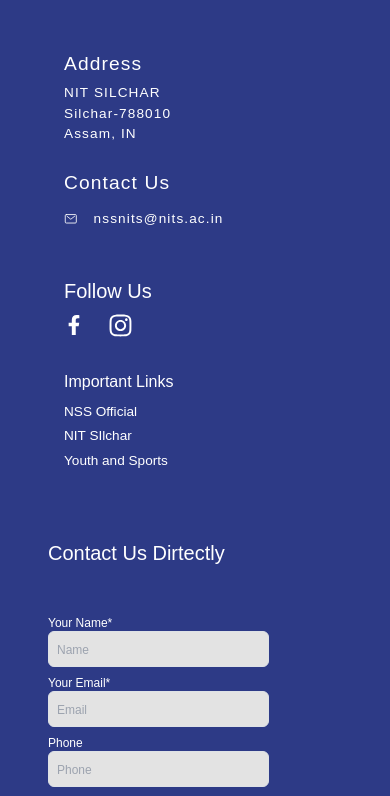
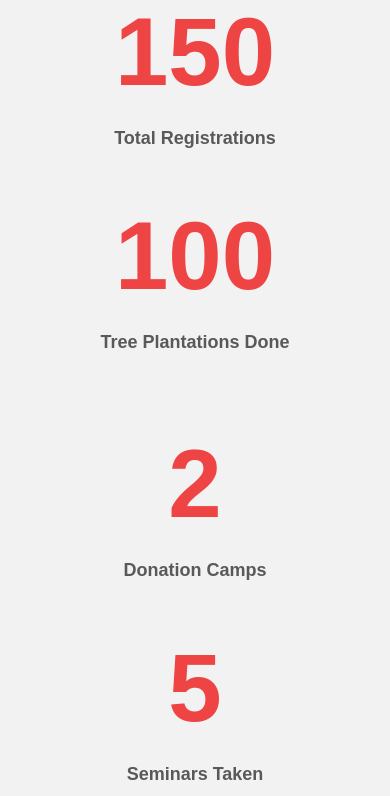
Before and after one commit to Doobiii/project_nss, a React (Create React App) app: page / in a window 390 px wide. Shown: the part 1040-1836 px from the top of the page. Built offline with nearby package versions, Linux system fonts and the light colour scheme.

Commit message:
new section added in home

```diff
--- a/package.json
+++ b/package.json
@@ -43,6 +43,6 @@
   "devDependencies": {
     "@iconify/react": "^4.1.1",
     "react-router-dom": "^6.17.0",
-    "tailwindcss": "^3.4.1"
+    "tailwindcss": "^3.4.3"
   }
 }
--- a/src/components/home/Home.jsx
+++ b/src/components/home/Home.jsx
@@ -2,6 +2,7 @@
 import { Link } from "react-router-dom";
 import { Button } from "react-bootstrap";
 import Hero from "../hero/Hero";
+import "./home.css";
 
 const Home = () => {
   const scrollToTop = () => {
@@ -9,47 +10,80 @@
   };
   return (
     <div>
-      <div className="home-page">
+      <div className='home-page'>
         <Hero />
 
-        <div className="container my-5">
-          <div className="row mx-5">
-            <div className="col-lg-6 d-flex justify-content-center d-none d-lg-flex">
+        <div className='container my-5 '>
+          <div className='row mx-5'>
+            <div className='col-lg-6 d-flex justify-content-center d-none d-lg-flex'>
               <img
-                src="https://res.cloudinary.com/dvm4ovv0x/image/upload/f_auto,q_auto/v1/NSS_HOME/g5avbxb0lgm4ie3sgbfo"
-                className="img-fluid w-55"
-                alt="about img"
+                src='https://res.cloudinary.com/dvm4ovv0x/image/upload/f_auto,q_auto/v1/NSS_HOME/g5avbxb0lgm4ie3sgbfo'
+                className='img-fluid w-55'
+                alt='about img'
               />
             </div>
-            <div className="col-lg-6 d-flex flex-column align-items-center justify-content-center text-center">
-              <h2 className="fs-1 mb-5 text-uppercase fw-bold">About Us</h2>
-              <p className="mb-2 ">
+            <div className='col-lg-6 d-flex flex-column align-items-center justify-content-center text-center'>
+              <h2 className='fs-1 mb-5 text-uppercase fw-bold'>About Us</h2>
+              <p className='mb-2 '>
                 Welcome to the NSS unit of NIT Silchar, where we serve our
                 community through various social initiatives and volunteering
                 activities. Committed to fostering positive change, we strive to
                 make a meaningful impact through teamwork, empathy, and service
                 to society.
               </p>
-              <p className="mb-2 home-about">
+              <p className='mb-2 home-about'>
                 Our mission is to empower students to become catalysts for
                 social change. By providing opportunities for volunteering,
                 leadership development, and skill enhancement, we aim to
                 cultivate a generation of socially conscious leaders who are
                 equipped to tackle the pressing issues facing our world today.
               </p>
-              <p className="mb-5 home-about font-weight-bold ">
+              <p className='mb-5 home-about font-weight-bold '>
                 Join us in our journey of service and transformation!
               </p>
-              <Link to="/About">
+              <Link to='/About'>
                 <Button
-                  variant="outline-success"
+                  variant='outline-success'
                   onClick={scrollToTop}
-                  size="lg"
+                  size='lg'
                 >
                   More About Us
                 </Button>
               </Link>
             </div>
+          </div>
+        </div>
+        {/* <div className="work_status flex p-12 mx-auto justify-center items-end min-h-80">
+          <div className="register w-1/4 mx-auto flex justify-center items-end">Total registrations</div>
+          <div className="donations w-1/4 mx-auto flex justify-center items-end"> Total donations made</div>
+          <div className="tobeadded w-1/4 mx-auto flex justify-center items-end" id="">Lorem ipsum dolor </div>
+          <div className="seminars w-1/4 mx-auto flex justify-center items-end">Seminars conducted</div>
+        </div> */}
+
+        <div className='status p-12 min-h-1/2 '>
+          <div className='grid grid-cols-1 sm:grid-cols-2 gap-4'>
+            <div className="bigbox1 grid md:grid-cols-2 ">
+            <div className=' boxes text-4xl font-bold flex flex-col items-center justify-center '>
+              <p className='num text-8xl text-red-500 py-4'>150</p>
+              <p className=' des text-lg font-bold'>Total Registrations</p>
+            </div>
+            <div className=' boxes text-4xl font-bold flex flex-col items-center justify-center'>
+              <p className='num text-8xl text-red-500 py-4'>100</p>
+              <p className=' des text-lg font-bold'>Tree Plantations Done</p>
+            </div>
+            </div>
+            <div className="bigbox2 grid md:grid-cols-2">
+            <div className=' boxes text-4xl font-bold flex flex-col items-center justify-center md:'>
+              <p className='num text-8xl text-red-500 py-4'>2</p>
+              <p className=' des text-lg font-bold'>Donation Camps</p>
+            </div>
+            <div className=' boxes text-4xl font-bold flex flex-col items-center justify-center'>
+              <p className='num text-8xl text-red-500 py-4'>5</p>
+              <p className=' des text-lg font-bold'>Seminars Taken</p>
+            </div>
+            </div>
+
+
           </div>
         </div>
       </div>
--- a/src/components/home/home.css
+++ b/src/components/home/home.css
@@ -0,0 +1,23 @@
+@media only screen and (max-width: 924px){
+    .status{
+        padding: 2rem;
+    }
+    .num{
+        font-size: 5rem;
+    }
+     .des{
+        font-size: 1rem;
+    }
+}
+
+@media only screen and (max-width: 768px){
+  .boxes{
+    padding-bottom: 2rem;
+  }
+  .num{
+    font-size: 6rem;
+}
+ .des{
+    font-size: 1.125rem;
+}
+}
--- a/src/index.css
+++ b/src/index.css
@@ -1,7 +1,6 @@
 @tailwind base;
 @tailwind components;
 @tailwind utilities;
-
 * {
   box-sizing: border-box;
   margin: 0;
```
Also changed, not shown: 1 other file (tests, documents, lock files or other folders).
